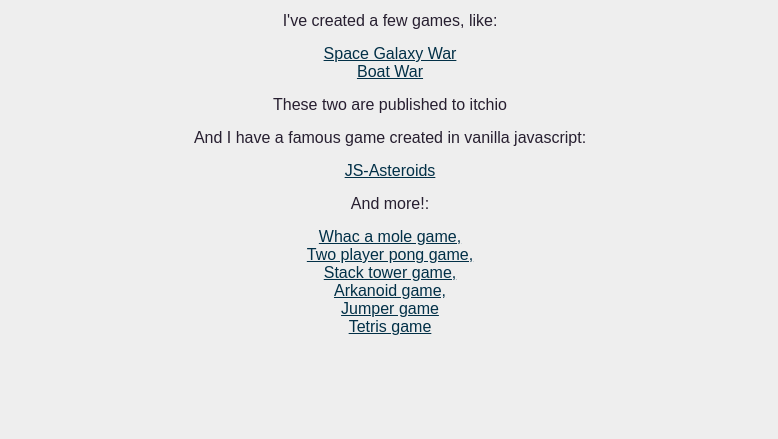
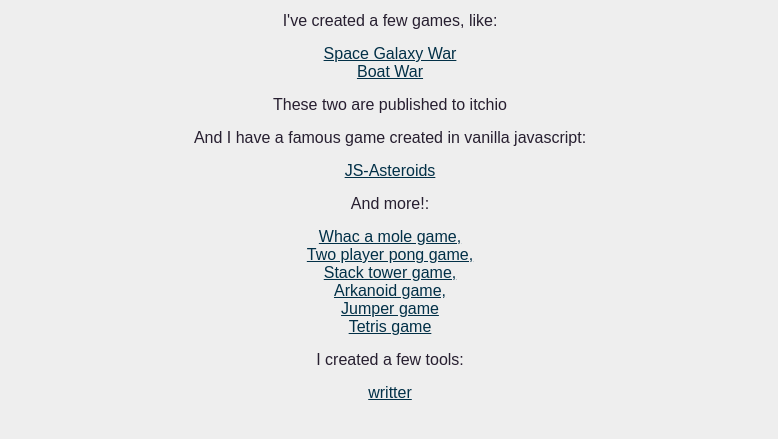
Before and after one commit to csprats/csvalley.dev, a website built with Vite: page index.html in a window 1280 px wide. Shown: the part 317-756 px from the top of the page, without its empty margins (250-1028 px from the left). Built offline with nearby package versions, Linux system fonts and the light colour scheme.

Commit message:
Add the writter.html

```diff
--- a/index.html
+++ b/index.html
@@ -33,5 +33,9 @@
 			 <li><a href="https://js-jumper.netlify.app/">Jumper game</a></li>
 			 <li><a href="https://js-tetris-csvalley.netlify.app/">Tetris game</a></li>
 		 </ul>
+		 <p>I created a few tools:</p>
+		 <ul>
+			<li><a href="src/writter.html">writter</a></li>
+		 </ul>
 	</body>
 </html>
```
Also changed, not shown: public/writter.html (renamed from src/valley-writter/index.html, +2 -3 lines), src/writter-main.js (renamed from src/valley-writter/writter-main.js).
